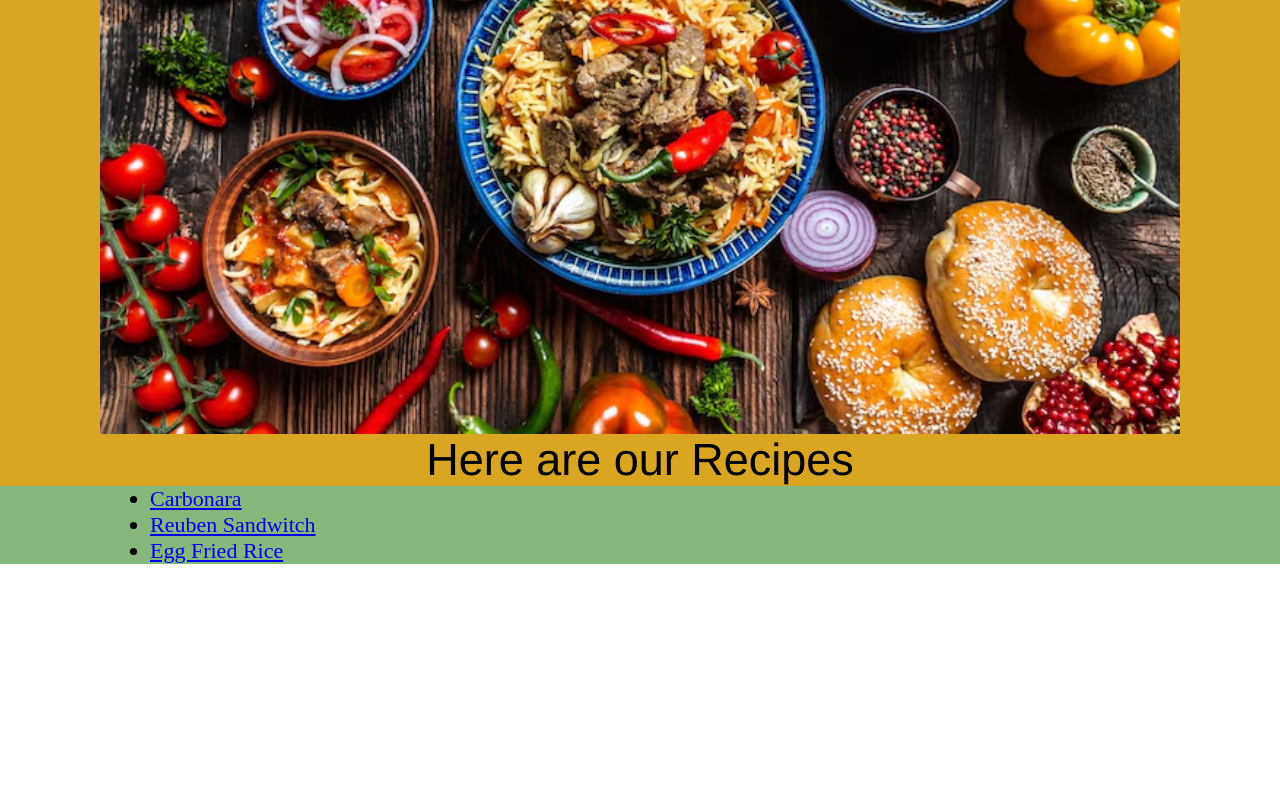
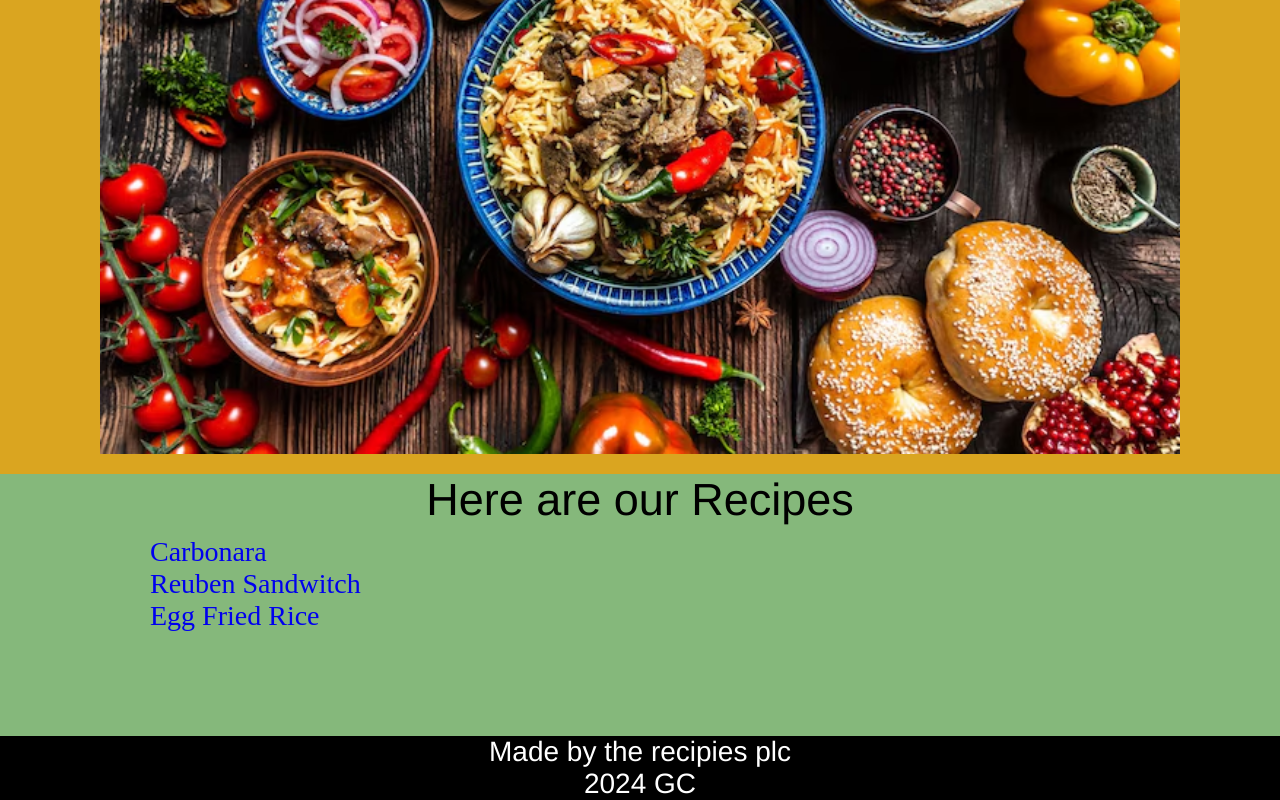
Before and after one commit to Abel157/odin-recipes, a plain HTML site: page index.html in a window 1280 px wide. Shown: the part 338-1138 px from the top of the page. Before the commit the page ends 902 px from the top, so only its background shows below. Drawn offline with Linux system fonts and the light colour scheme.

Commit message:
Add Footer and align elements

```diff
--- a/index.html
+++ b/index.html
@@ -14,10 +14,17 @@
        </div>
         <div class="two">
         <ul class="links">
-       <li><a href="./recipes/carbonara.html" target="_blank" rel="noopener noreferrer">Carbonara</a></li>
-       <li><a href="./recipes/Reuben.html" target="_blank" rel="noopener noreferrer">Reuben Sandwitch</a></li>
-       <li><a href="./recipes/egg-fried-rice.html" target="_blank" rel="noopener noreferrer"> Egg Fried Rice</a></li>
+
+    <a href="./recipes/carbonara.html" target="_blank" rel="noopener noreferrer">Carbonara</a>
+    <a href="./recipes/Reuben.html" target="_blank" rel="noopener noreferrer">Reuben Sandwitch</a>
+    <a href="./recipes/egg-fried-rice.html" target="_blank" rel="noopener noreferrer"> Egg Fried Rice</a>
         </ul>
         </div>
+       <div class="three">
+        <footer>
+            <h1 class="footer"> Made by the recipies plc</h1>
+            <h2 class="footerdate"> 2024 GC </h2>
+        </footer>
+       </div>
     </body>
 </html>
--- a/recipes/style.css
+++ b/recipes/style.css
@@ -36,7 +36,7 @@ img{
 
 }
 div.two{
-    background-color: rgb(226, 245, 200);
+    background-color: rgb(133, 184, 123);
     margin: 0;
     padding: 0;
 }
--- a/style.css
+++ b/style.css
@@ -1,6 +1,7 @@
 *{
     margin: 0;
     padding: 0;
+    background-color: rgb(133, 184, 123);
 }
 div.one{
     background-color: goldenrod;
@@ -29,20 +30,39 @@ h1{
    height: auto;
    width: 1080px;
    display: block;
-   margin: auto;
+   margin:20px auto ;
 
 }
 div.two{
     background-color: rgb(133, 184, 123);
     margin: 0;
     padding: 0;
+    height:200px;
 
 }
 .links{
     align-content: center;
     font-family: 'Times New Roman', Times, serif, Helvetica, sans-serif;
     font-weight: 400;
-    font-size:22px;
+    font-size:28px;
+    margin: 10px 150px ;
+    background-color: rgb(133, 184, 123);
 
-    margin-left: 150px;
+
 }
+a {
+    display: block;
+    text-decoration:none;
+    background-color: rgb(133, 184, 123);
+}
+.footer,.footerdate{
+
+    color: white;
+    background-color: black;
+    font-size: 28px;
+
+}
+
+.three{
+    background-color: black;
+}
```
